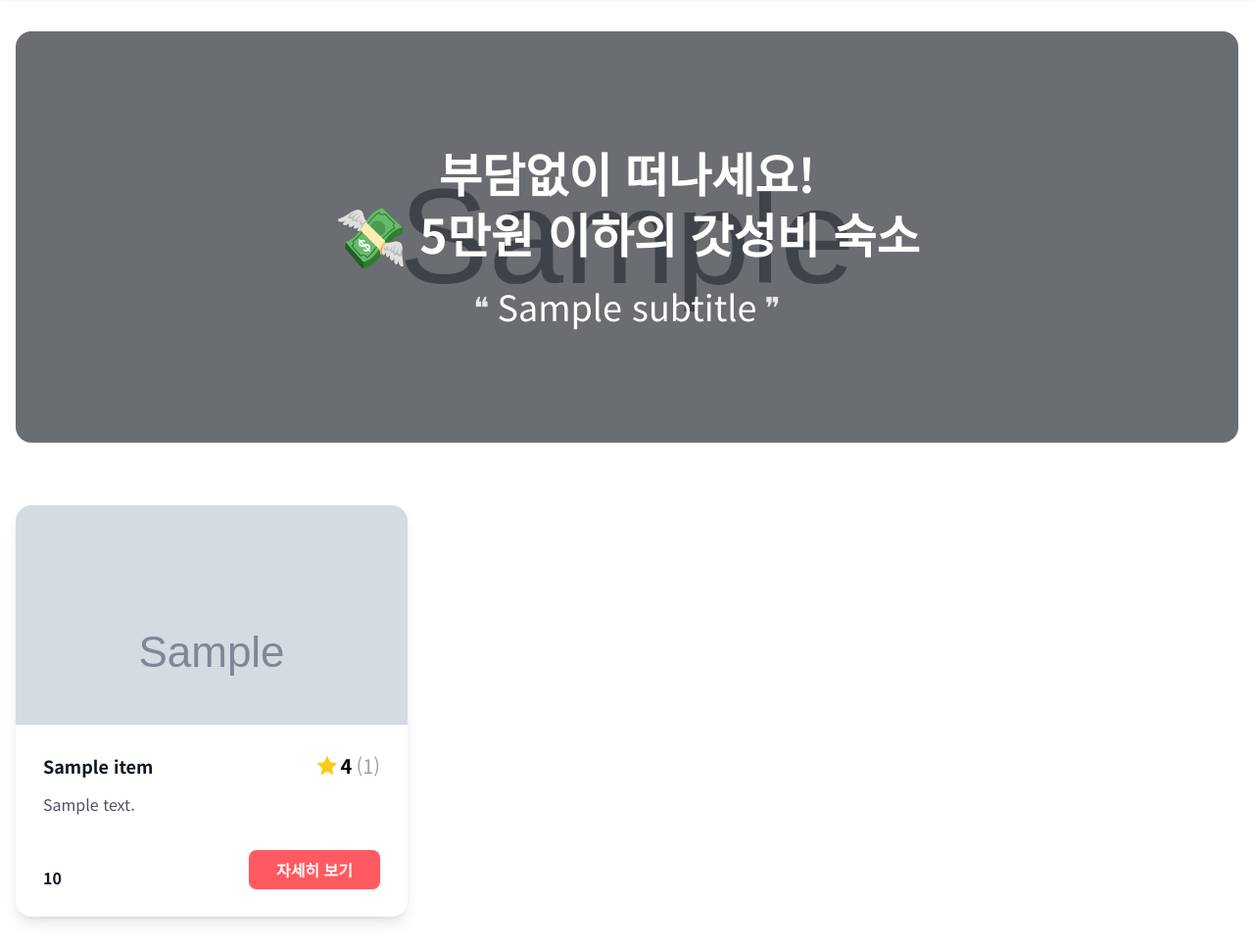
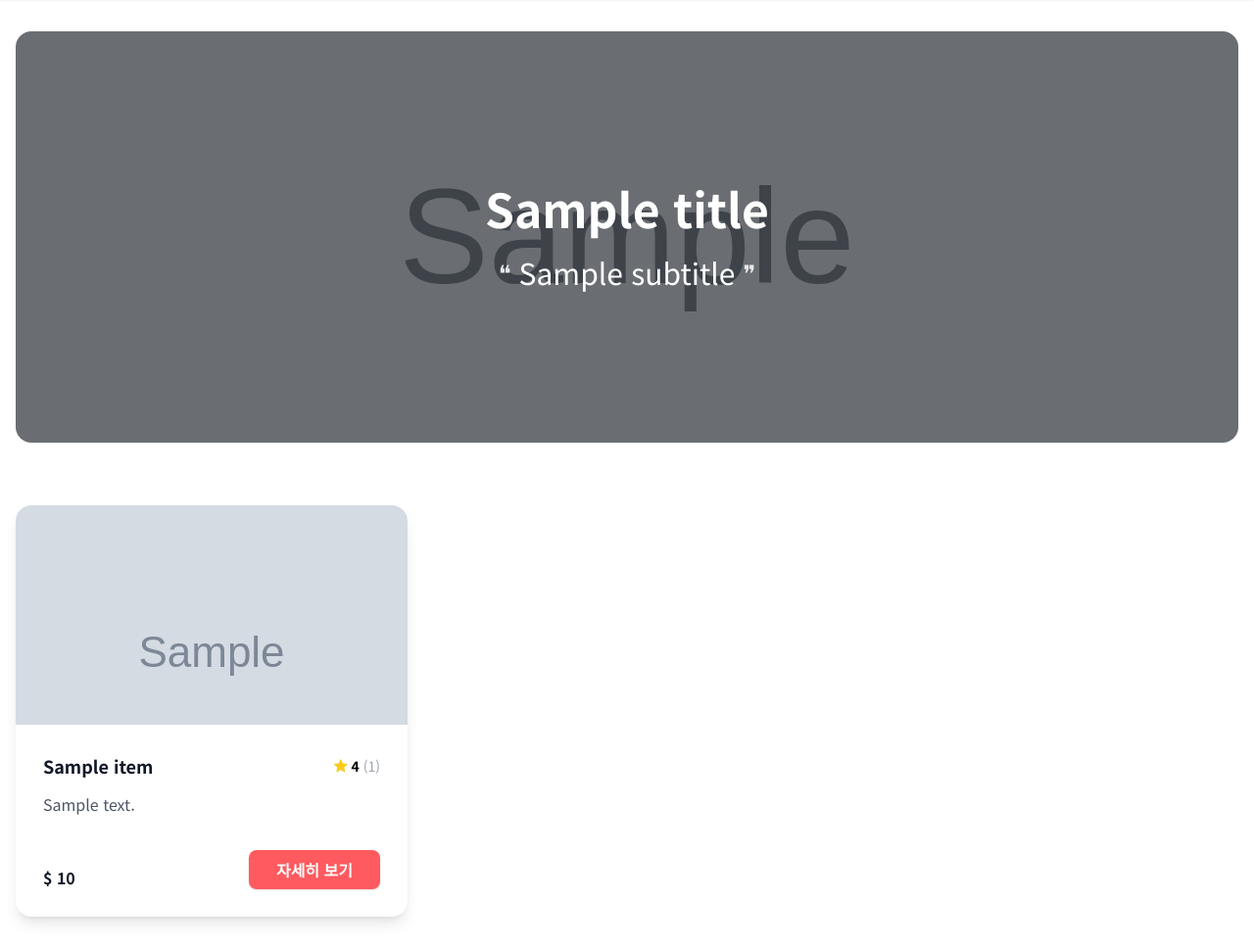
Before and after one commit to onewon1234/ADV_Project, a Flask app: template templates/cluster.html in a window 1280 px wide. Shown: the part 68-1036 px from the top of the page at 98% size. Run offline with Flask 3, Linux system fonts and the light colour scheme; the template is opened without the code that fills it: most values are stand-ins (such as "Sample title", 1, 10 or a date in 2020); grey boxes marked "Sample" are stand-in pictures; parts of the project's set-up code (start-up, migrations or seed data) failed here and were passed over; some libraries are stand-ins or nearby versions.

Commit message:
cluster.html 수정

```diff
--- a/templates/cluster.html
+++ b/templates/cluster.html
@@ -67,15 +67,11 @@
       <div class="absolute inset-0 bg-black bg-opacity-50"></div>
       <div class="absolute inset-0 flex items-center justify-center">
         <div class="text-center text-white max-w-2xl">
-          <h1 class="text-4xl md:text-5xl font-bold mb-2">부담없이 떠나세요!</h1>
-          <h1 class="flex items-center justify-center text-4xl md:text-5xl font-bold mb-6">
-            <span class="text-5xl md:text-6xl mr-3">💸</span>
-            5만원 이하의 갓성비 숙소
-          </h1>
-          <p class="text-3xl md:text-4xl flex items-center justify-center gap-2">
-            <span class="text-3xl text-gray-200">&#10077;</span>
+          <h1 class="text-4xl md:text-5xl font-bold mb-2">{{ title }}</h1>
+          <p class="text-2xl md:text-3xl flex items-center justify-center gap-2 mt-6">
+            <span class="text-2xl text-gray-200">&#10077;</span>
             {{ subtitle }}
-            <span class="text-3xl text-gray-200">&#10078;</span>
+            <span class="text-2xl text-gray-200">&#10078;</span>
           </p>
         </div>
       </div>
@@ -94,7 +90,7 @@
           <div class="p-7 flex flex-col flex-1">
             <div class="flex justify-between items-center mb-3">
               <h3 class="text-lg font-extrabold text-gray-900">{{ item.name }}</h3>
-              <div class="flex items-center text-xl font-bold">
+              <div class="flex items-center text-sm font-bold">
                 <i class="ri-star-fill text-yellow-400 mr-1"></i>
                 <span>{{ item.rating|default('4.91') }}</span>
                 <span class="ml-1 text-gray-400 font-normal">({{ item.review_count|default('11') }})</span>
@@ -104,7 +100,7 @@
               <p class="text-gray-600 text-base mb-0 leading-relaxed">{{ item.emotional_summary }}</p>
             </div>
             <div class="flex justify-between items-end mt-auto">
-              <div class="text-base font-extrabold text-gray-900">{{ item.price }}</div>
+              <div class="text-base font-extrabold text-gray-900">$ {{ item.price }}</div>
               <a href="{{ item.listing_url }}" target="_blank" rel="noopener noreferrer">
                 <button class="bg-[#FF5A5F] text-white px-7 py-2 rounded-lg text-base font-bold shadow hover:bg-opacity-90 transition">
                   자세히 보기
@@ -115,9 +111,9 @@
         </div>
         {% endfor %}
       </div>
-      {% if items|length > 9 %}
-      <div class="flex justify-center mt-8">
-        <button id="load-more-btn" class="bg-primary text-white px-6 py-3 rounded-lg text-base font-semibold shadow hover:bg-opacity-90 transition">
+      {% if items|length > 0 %}
+      <div class="flex justify-center mt-8" id="load-more-btn-wrapper">
+        <button id="load-more-btn" style="background:#FF5A5F;" class="text-white px-6 py-3 rounded-lg text-base font-semibold shadow hover:bg-opacity-90 transition">
           더보기
         </button>
       </div>
@@ -128,6 +124,7 @@
     const allItems = {{ items|tojson | safe }};
     let shown = 9;
     const loadMoreBtn = document.getElementById('load-more-btn');
+    const loadMoreBtnWrapper = document.getElementById('load-more-btn-wrapper');
     if (loadMoreBtn) {
       loadMoreBtn.addEventListener('click', function() {
         const grid = document.getElementById('listing-grid');
@@ -136,28 +133,34 @@
           const div = document.createElement('div');
           div.className = 'property-card bg-white rounded-lg shadow-md overflow-hidden transition-all hover:scale-105';
           div.innerHTML = `
-            <div class=\"relative h-48 overflow-hidden\">
-              <img src=\"${item.picture_url}\" alt=\"숙소 이미지\" class=\"w-full h-full object-cover\">
-              <div class=\"absolute top-3 right-3\">
-                <i class=\"ri-heart-line text-white text-xl drop-shadow-lg\"></i>
+            <div class="relative h-48 overflow-hidden">
+              <img src="${item.picture_url}" alt="${item.name}" class="w-full h-56 object-cover object-top">
+              <div class="absolute top-3 right-3">
+                <i class="ri-heart-line text-white text-xl drop-shadow-lg"></i>
               </div>
             </div>
-            <div class=\"p-4\">
-              <div class=\"flex justify-between items-start mb-2\">
-                <h3 class=\"text-lg font-bold text-gray-900\">${item.name}</h3>
+            <div class="p-4">
+              <div class="flex justify-between items-start mb-2">
+                <h3 class="text-lg font-bold text-gray-900">${item.name}</h3>
               </div>
-              <p class=\"text-gray-600 text-sm mb-3\">${item.emotional_summary}</p>
-              <div class=\"flex justify-between items-center\">
-                <div class=\"text-lg font-bold text-gray-900\">${item.price}</div>
-                <button class=\"bg-primary text-white px-4 py-2 rounded-button text-sm font-medium hover:bg-opacity-90\">자세히 보기</button>
+              <p class="text-gray-600 text-sm mb-3">${item.emotional_summary}</p>
+              <div class="flex justify-between items-center">
+                <div class="text-lg font-bold text-gray-900">$${item.price}</div>
+                <button class="bg-primary text-white px-4 py-2 rounded-button text-sm font-medium hover:bg-opacity-90">자세히 보기</button>
               </div>
             </div>
           `;
           grid.appendChild(div);
         }
         shown += 9;
-        if(shown >= allItems.length) this.style.display = 'none';
+        if(shown >= allItems.length || shown >= 36) {
+          loadMoreBtnWrapper.style.display = 'none';
+        }
       });
+      // 최초 렌더링 시 이미 36개 이하라면 버튼 숨김
+      if (shown >= allItems.length || shown >= 36) {
+        loadMoreBtnWrapper.style.display = 'none';
+      }
     }
   </script>
 </body>
```
